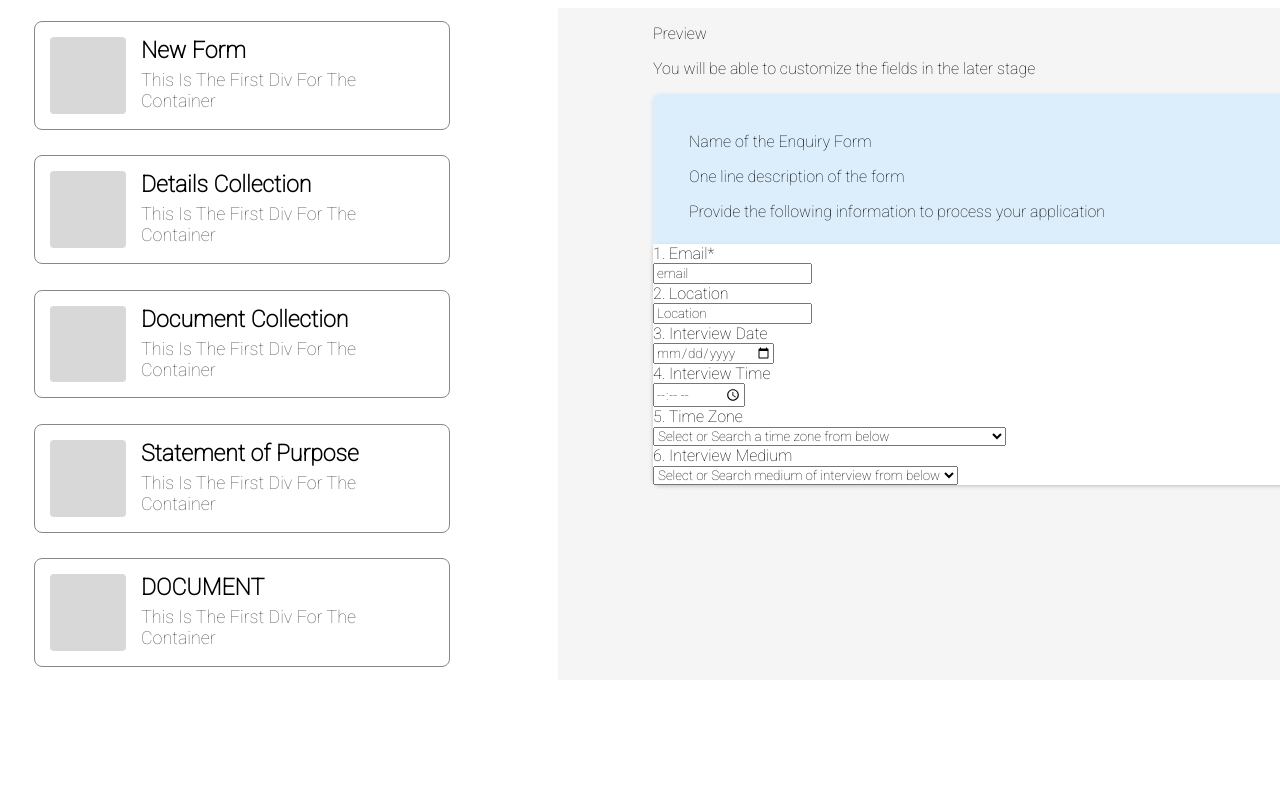
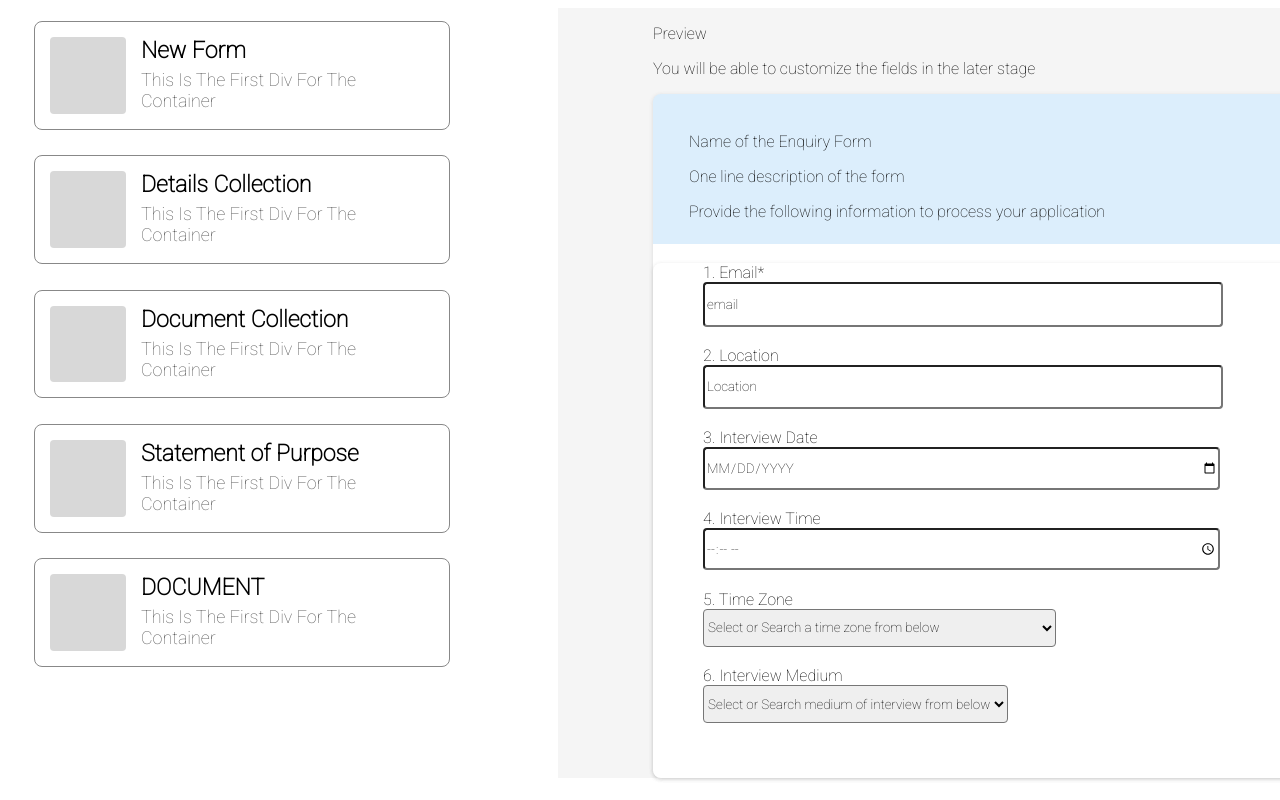
Before and after one commit to head-node/turbohire, a React (Create React App) app: page /interview in a window 1280 px wide. Shown: the top 800 px of the page. Built offline with nearby package versions, Linux system fonts and the light colour scheme.

Commit message:
non-resp

```diff
--- /dev/null
+++ b/src/components/InterviewAvailability/index.css
@@ -0,0 +1,18 @@
+.interview div{
+ margin: 1.5vw 0 1.5vw 7%;
+}
+.interview input{
+    width: 40vw;
+    height: 3vw;
+    border-radius: 4px;
+}
+.interview select{
+    height: 3vw;
+    border-radius: 4px;
+}
+.interview{
+    padding-bottom: 5%;
+}
+#date{
+    text-transform: uppercase;
+}
--- a/src/components/InterviewAvailability/index.js
+++ b/src/components/InterviewAvailability/index.js
@@ -1,29 +1,52 @@
 import React from "react";
-
+import "./index.css";
 const InterviewAvailability = () => {
   return (
     <>
       <div className="interview">
+        <div>
+          {" "}
           <label for="email">1. Email*</label>
           <br />
-        <input type="email" name="email" id="email" value="email" placeholder="Example - userid@gmail.com"/>
-        <br />
+          <input
+            type="email"
+            name="email"
+            id="email"
+            value="email"
+            placeholder="Example - userid@gmail.com"
+          />
+        </div>
+
+        <div>
           <label for="location">2. Location</label>
           <br />
-        <input type="text" name="Location" id="Location" value="Location" placeholder="Search or enter your location"/>
-        <br />
+          <input
+            type="text"
+            name="Location"
+            id="Location"
+            value="Location"
+            placeholder="Search or enter your location"
+          />
+        </div>
+        <div>
           <label for="date">3. Interview Date</label>
           <br />
-        <input type="date" name="date" id="date" value="date"/>
-        <br />
+          <input type="date" name="date" id="date" value="date" />
+        </div>
+
+        <div>
           <label for="time">4. Interview Time</label>
           <br />
           <input type="time" name="time" id="time" value="time" />
-        <br />
+        </div>
+        <div>
+          {" "}
           <label for="timezone">5. Time Zone</label>
           <br />
           <select name="timezone" id="timezone">
-        <option value="Select time zone" disabled selected>Select or Search a time zone from below</option>
+            <option value="Select time zone" disabled selected>
+              Select or Search a time zone from below
+            </option>
             <option value="-12:00">(GMT -12:00) Eniwetok, Kwajalein</option>
             <option value="-11:00">(GMT -11:00) Midway Island, Samoa</option>
             <option value="-10:00">(GMT -10:00) Hawaii</option>
@@ -50,14 +73,18 @@ const InterviewAvailability = () => {
               (GMT -3:00) Brazil, Buenos Aires, Georgetown
             </option>
             <option value="-02:00">(GMT -2:00) Mid-Atlantic</option>
-          <option value="-01:00">(GMT -1:00) Azores, Cape Verde Islands</option>
+            <option value="-01:00">
+              (GMT -1:00) Azores, Cape Verde Islands
+            </option>
             <option value="+00:00">
               (GMT) Western Europe Time, London, Lisbon, Casablanca
             </option>
             <option value="+01:00">
               (GMT +1:00) Brussels, Copenhagen, Madrid, Paris
             </option>
-          <option value="+02:00">(GMT +2:00) Kaliningrad, South Africa</option>
+            <option value="+02:00">
+              (GMT +2:00) Kaliningrad, South Africa
+            </option>
             <option value="+03:00">
               (GMT +3:00) Baghdad, Riyadh, Moscow, St. Petersburg
             </option>
@@ -99,20 +126,24 @@ const InterviewAvailability = () => {
             <option value="+13:00">(GMT +13:00) Apia, Nukualofa</option>
             <option value="+14:00">(GMT +14:00) Line Islands, Tokelau</option>
           </select>
-        <br />
+        </div>
+
+        <div>
+          {" "}
           <label for="language">6. Interview Medium</label>
           <br />
           <select name="language" id="language">
-        <option value="Select language" disabled selected>Select or Search medium of interview from below</option>
-          <option value="English">
-            English
+            <option value="Select language" disabled selected>
+              Select or Search medium of interview from below
             </option>
+            <option value="English">English</option>
             <option value="Hindi">Hindi</option>
             <option value="French">French</option>
             <option value="German">German</option>
             <option value="Spanish">Spanish</option>
           </select>
         </div>
+      </div>
     </>
   );
 };
```
Also changed, not shown: src/App.css (line endings or trailing spaces). Lines whose indentation alone changed are shown as unchanged.
